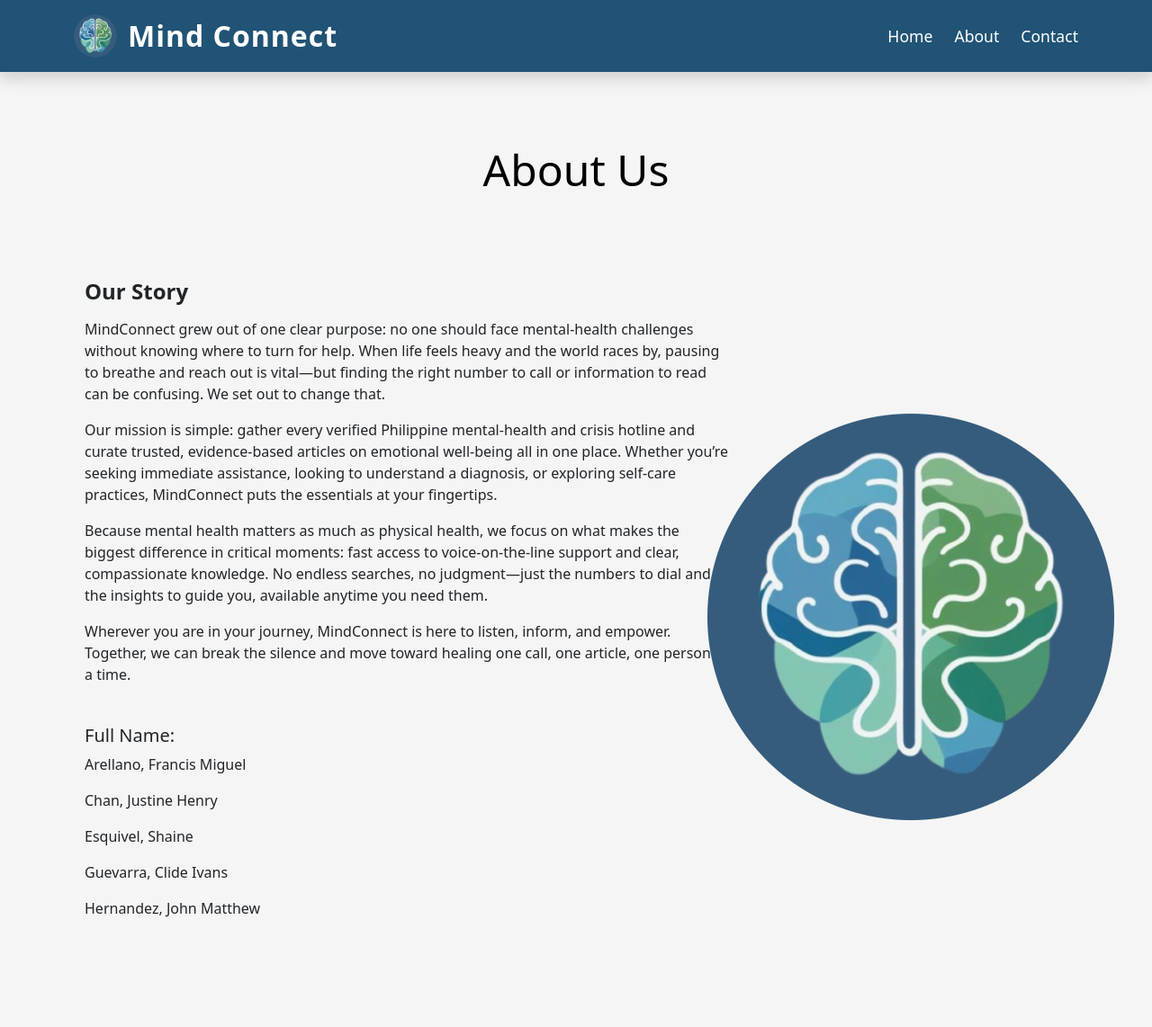
After one commit to Mind-Connect/wd-mindconnect, a PHP site: page /about.php in a window 1280 px wide. The commit adds this page. Shown: the whole page at 90% size. Run offline with PHP 8.4, Linux system fonts and the light colour scheme.

Commit message:
esquivel

```diff
--- /dev/null
+++ b/about.php
@@ -0,0 +1,91 @@
+<!doctype html>
+<html lang="en">
+  <head>
+    <meta charset="utf-8">
+    <meta name="viewport" content="width=device-width, initial-scale=1">
+    <title>Mind Connect</title>
+    <link href="https://cdn.jsdelivr.net/npm/bootstrap@5.3.7/dist/css/bootstrap.min.css" rel="stylesheet">
+    <link href="style.css" rel="stylesheet">
+    <link rel="icon" type="img/png" href="img/FINAL.png">
+    <link rel="stylesheet" href="https://cdn.jsdelivr.net/npm/bootstrap-icons@1.10.5/font/bootstrap-icons.css">
+  </head>
+  <body>
+
+    <div class="container-fluid shadow" style="background:#205375;">
+      <div class="container">
+        <div class="row">
+          <div class="col py-3">
+            <div class="d-flex flex-row justify-content-between align-items-center">
+              <div class="d-flex flex-row justify-content-start align-items-center">
+                <a class="navbar-brand text-white d-flex align-items-center" href="#">
+                  <img src="img/FINAL.png" alt="Logo">
+                  Mind Connect
+                </a>
+              </div>
+              <div class="d-flex flex-row justify-content-end align-items-center">
+                <ul class="navbar-nav ms-auto d-flex flex-row">
+                  <li class="nav-item">
+                    <a class="nav-link text-white" href="index.php">Home</a>
+                  </li>
+                  <li class="nav-item">
+                    <a class="nav-link text-white" href="">About</a>
+                  </li>
+                  <li class="nav-item">
+                    <a class="nav-link text-white" href="#">Contact</a>
+                  </li>
+                </ul>
+              </div>
+            </div>
+          </div>
+        </div>
+      </div>
+    </div>
+
+    <section id="about" class="bg-muted">
+        <div class="container">
+            <div class="section-header">
+                <h1 class="section-title">About Us</h1>
+                <div class="section-divider"></div>
+            </div>
+
+            <div class="container-fluid profile-container">
+                <div class="row align-items-center">
+                    <div class="col-md-8 text-center text-md-start mb-3 mb-md-0">
+                        <div class="about-text">
+                            <h3>Our Story</h3>
+                            <p>MindConnect grew out of one clear purpose: no one should face mental-health challenges without knowing where to turn for help. When life feels heavy and the world races by, pausing to breathe and reach out is vital—but finding the right number to call or information to read can be confusing. We set out to change that.</p>
+                            <p>Our mission is simple: gather every verified Philippine mental-health and crisis hotline and curate trusted, evidence-based articles on emotional well-being all in one place. Whether you’re seeking immediate assistance, looking to understand a diagnosis, or exploring self-care practices, MindConnect puts the essentials at your fingertips.</p>
+                            <p>Because mental health matters as much as physical health, we focus on what makes the biggest difference in critical moments: fast access to voice-on-the-line support and clear, compassionate knowledge. No endless searches, no judgment—just the numbers to dial and the insights to guide you, available anytime you need them.</p>
+                            <p>Wherever you are in your journey, MindConnect is here to listen, inform, and empower. Together, we can break the silence and move toward healing one call, one article, one person at a time.</p>
+
+
+                            <div class="section-divider"></div>
+
+                            <div class="info-item d-flex align-items-start gap-3 mb-4">
+
+                                <div class="info-content">
+                                    <h5>Full Name:</h5>
+                                    <p>Arellano, Francis Miguel</p>
+                                    <p>Chan, Justine Henry</p>
+                                    <p>Esquivel, Shaine</p>
+                                    <p>Guevarra, Clide Ivans</p>
+                                    <p>Hernandez, John Matthew</p>
+                                </div>
+
+
+                            </div>
+
+
+                        </div>
+                    </div>
+
+                    <div class="col-md-4 d-flex justify-content-center mb-3 mb-md-0">
+                        <img src="img/FINAL.png" alt="icon" class="about-icon">
+                    </div>
+                </div>
+            </div>
+        </div>
+    </section>
+
+    <script src="https://cdn.jsdelivr.net/npm/bootstrap@5.3.7/dist/js/bootstrap.bundle.min.js"></script>
+  </body>
--- a/style.css
+++ b/style.css
@@ -15,7 +15,7 @@ body {
   width: 48px;
   height: 48px;
   margin-right: 12px;
-  background: #fff;
+  background: transparent;
   border-radius: 50%;
   object-fit: cover;
 }
@@ -103,3 +103,62 @@ body {
   color: #f5f5f5;
   margin-top: 1rem;
 }
+
+section {
+        padding: 5rem 0;
+    }
+
+    .section-header {
+        display: flex;
+        flex-direction: column;
+        align-items: center;
+        text-align: center;
+        margin-bottom: 3rem;
+        justify-content: center;
+        font-weight: bold;
+    }
+
+    .section-title {
+        margin-bottom: 1rem;
+        font-size: 48px;
+        color: #000;
+
+    }
+
+    .section-divider {
+        width: 5rem;
+        height: 0.25rem;
+        background-color: var(--primary);
+        margin-bottom: 1.5rem;
+    }
+
+    .section-description {
+        max-width: 42rem;
+    }
+
+    .about-content {
+        display: grid;
+        grid-template-columns: 1fr;
+        gap: 1rem;
+        align-items: center;
+    }
+
+    .about-text h3 {
+        font-size: 1.5rem;
+        font-weight: 700;
+        margin-bottom: 1rem;
+        justify-content: center
+    }
+
+    .about-text p {
+        margin-bottom: 1rem;
+    }
+
+    .about-info {
+        display: flex;
+        flex-direction: column;
+        align-items: center;
+        grid-template-columns: 1fr 1fr;
+        gap: 1rem;
+        margin-bottom: 1.5rem;
+    }
```
Also changed, not shown: index.php (+4 -3 lines), img/FINAL.png (added).
